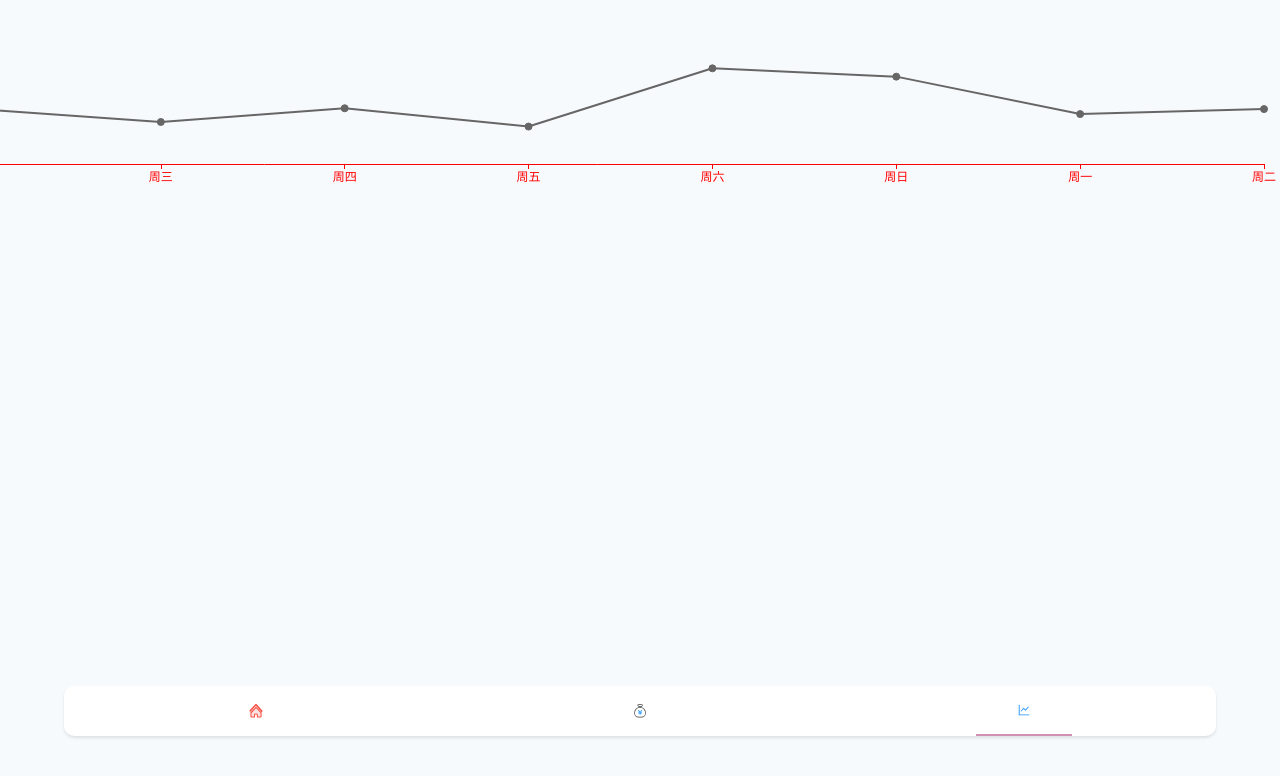
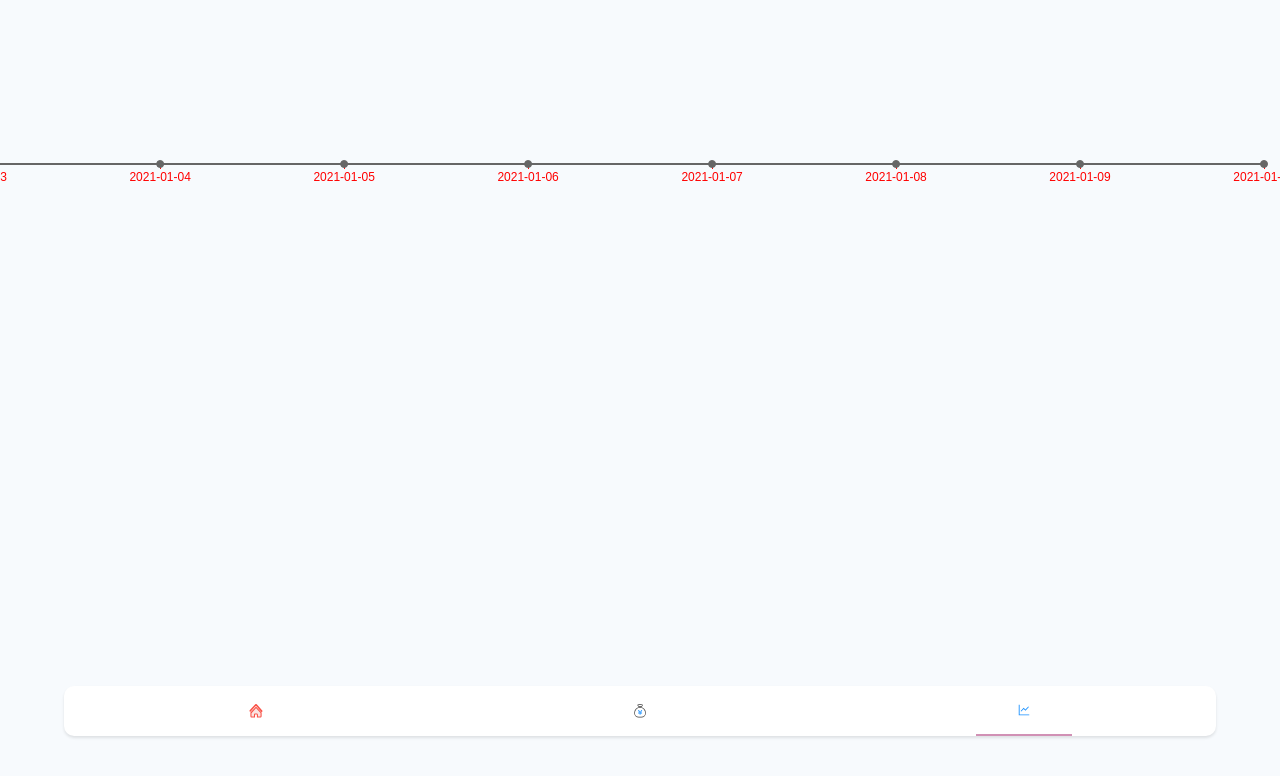
Before and after one commit to aalldd/booking, a Vue app: page /#/charts in a window 1280 px wide. Shown: the top 776 px of the page. Built offline with nearby package versions, Linux system fonts and the light colour scheme.

Commit message:
构造30天的数据，借鉴计数排序

```diff
--- a/package.json
+++ b/package.json
@@ -12,6 +12,7 @@
     "ant-design-vue": "^1.7.2",
     "core-js": "^3.6.5",
     "dayjs": "^1.10.3",
+    "lodash": "^4.17.20",
     "register-service-worker": "^1.7.1",
     "svgo-loader": "^2.2.1",
     "vant": "^2.12.3",
@@ -24,6 +25,7 @@
   "devDependencies": {
     "@types/echarts": "^4.9.3",
     "@types/jest": "^24.0.19",
+    "@types/lodash": "^4.14.167",
     "@typescript-eslint/eslint-plugin": "^2.33.0",
     "@typescript-eslint/parser": "^2.33.0",
     "@vue/cli-plugin-babel": "^4.5.0",
--- a/src/views/Chart.vue
+++ b/src/views/Chart.vue
@@ -11,12 +11,39 @@ import Vue from 'vue';
 import {Component} from 'vue-property-decorator';
 import Echarts from './Echarts.vue';
 import Layout from '@/components/statistics/Layout.vue';
+import _ from 'lodash';
+import day from 'dayjs';
 
+type Record = {
+  ExpenseType: string;
+  labelList: string[];
+  createAt: string;
+  remark: string;
+  amount: number;
+}
 @Component({
-  components: {Echarts, Layout}
+  components: {Echarts, Layout},
+  beforeRouteEnter(to, from, next) {
+    next(vm => {
+      vm.$store.commit('fetchRecordList');
+    });
+  }
 })
 export default class Chart extends Vue {
-  option = {
+  recordList: Record[] = [];
+
+  get option() {
+    const today = new Date();
+    const array = [];
+    for (let i = 0; i <= 29; i++) {
+      const dateString = day(today).subtract(i, 'day').format('YYYY-MM-DD');
+      const found = _.find(this.recordList, {createAt: dateString});
+      array.push({date: dateString, value: found ? found.amount : 0});
+    }
+    array.reverse()
+    const keys=array.map(item=>item.date)
+    const values=array.map(item=>item.value)
+    return {
       tooltip: {
         trigger: 'axis'
       },
@@ -32,11 +59,7 @@ export default class Chart extends Vue {
       xAxis: {
         type: 'category',
         boundaryGap: false,
-      data: ['周一', '周二', '周三', '周四', '周五', '周六', '周日',
-        '周一', '周二', '周三', '周四', '周五', '周六', '周日',
-        '周一', '周二', '周三', '周四', '周五', '周六', '周日',
-        '周一', '周二', '周三', '周四', '周五', '周六', '周日',
-        '周一', '周二'],
+        data: keys,
         axisLine: {
           lineStyle: {
             color: 'red'  //x轴坐标的颜色
@@ -58,16 +81,14 @@ export default class Chart extends Vue {
             color: '#666',
             borderColor: '#666'
           },
-        data: [120, 132, 101, 134, 90, 230, 210,
-          120, 132, 101, 134, 90, 230, 210,
-          120, 132, 101, 134, 90, 230, 210,
-          120, 132, 101, 134, 90, 230, 210,
-          120, 132]
+          data: values
         }
       ]
     };
+  }
 
   mounted() {
+    this.recordList = this.$store.state.recordList;
     const div = (this.$refs.chartWrapper as HTMLDivElement);
     div.scrollLeft = div.scrollWidth;
   }
```
Also changed, not shown: 1 other file (tests, documents, lock files or other folders). Lines whose indentation alone changed are shown as unchanged.
